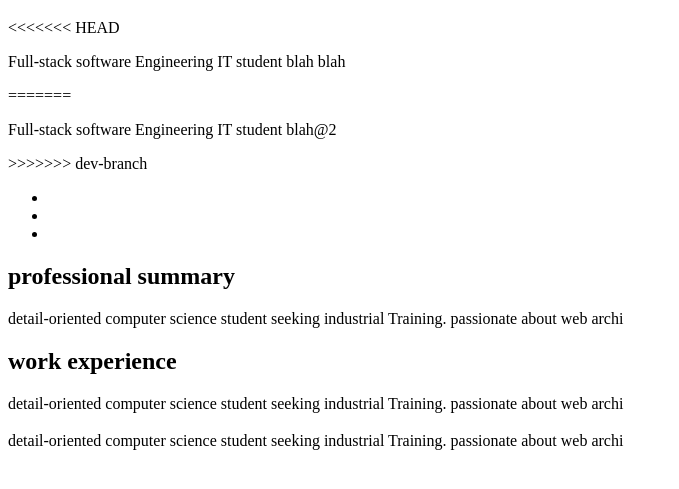
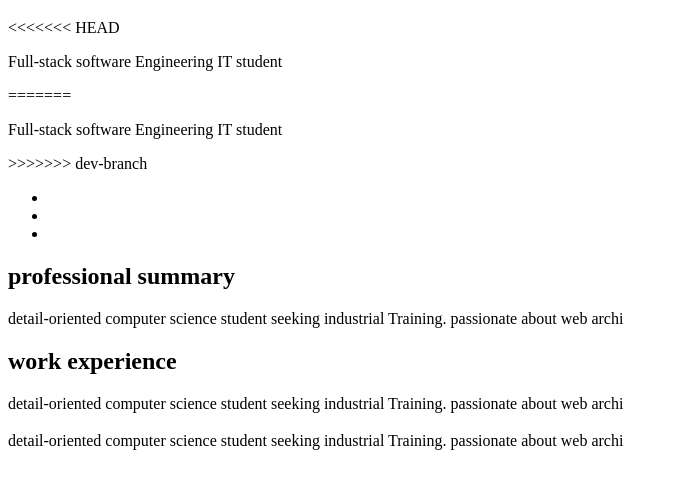
Before and after one commit to Lord-zeus67/It-class-program, a plain HTML site: page wk1/day_1/index.html in a window 1280 px wide. Shown: the part 61-550 px from the top of the page, without its empty margins (0-679 px from the left). Drawn offline with Linux system fonts and the light colour scheme.

Commit message:
refactor:update the header

```diff
--- a/wk1/day_1/index.html
+++ b/wk1/day_1/index.html
@@ -12,9 +12,9 @@
         <header>
             <h1> Jane Doe</h1>
 <<<<<<< HEAD
-            <p>Full-stack software Engineering IT student blah blah</p>
+            <p>Full-stack software Engineering IT student </p>
 =======
-            <p>Full-stack software Engineering IT student blah@2</p>
+            <p>Full-stack software Engineering IT student </p>
 >>>>>>> dev-branch
             <nav>
                 <ul>
```
